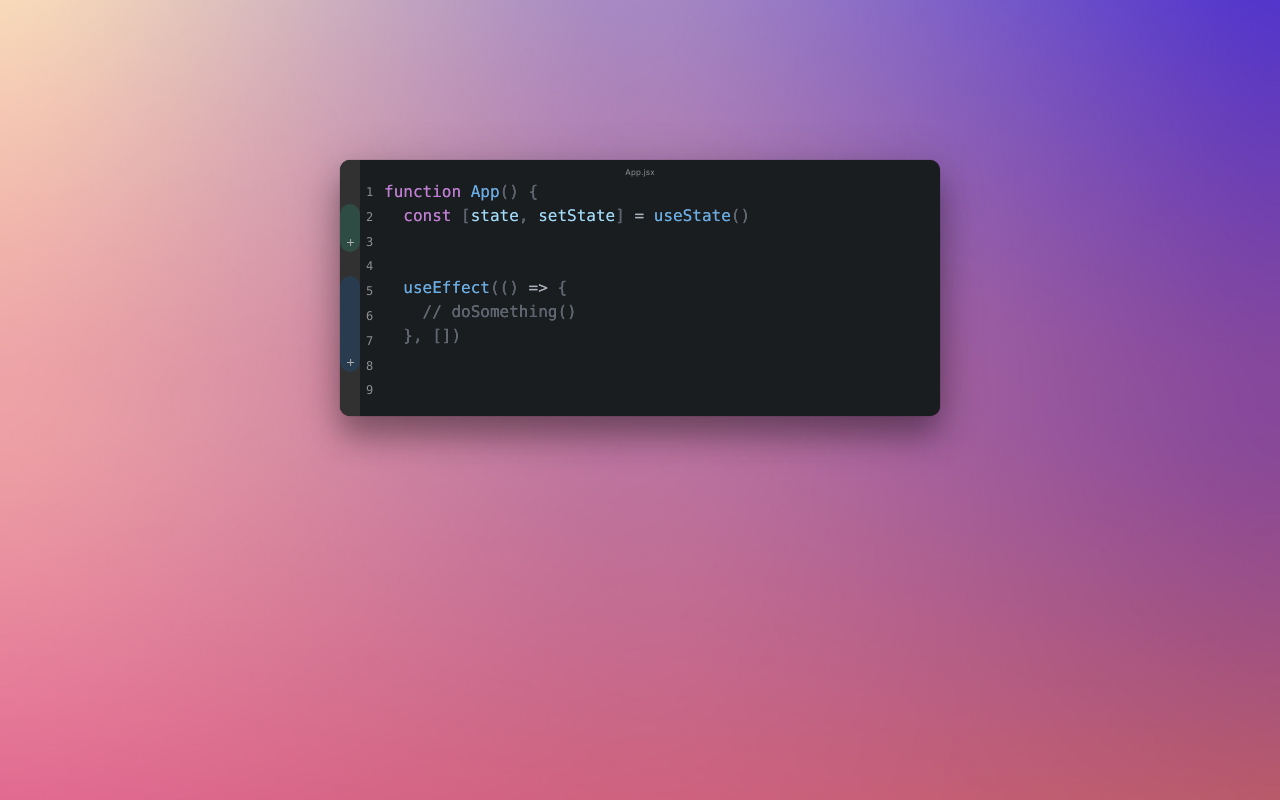
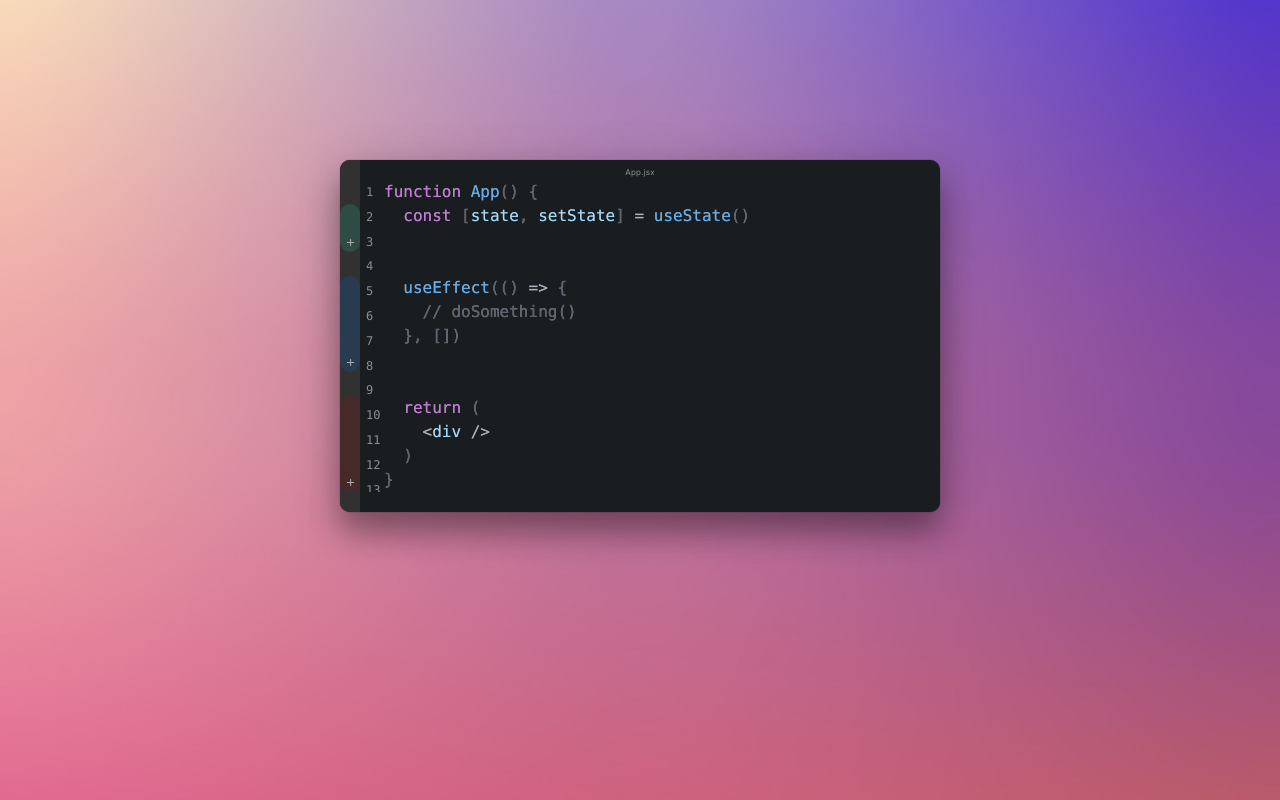
Before and after one commit to danilowoz/ide-concept, a React (Create React App) app: page / in a window 1280 px wide. Built offline with nearby package versions, Linux system fonts and the light colour scheme.

Commit message:
add new area

```diff
--- a/src/App.tsx
+++ b/src/App.tsx
@@ -1,6 +1,6 @@
 import CodeEditor from "./CodeEditor";
 import { Editor, Bar, LineCounter, Body, Filename } from "./AppUI";
-import { useNavRef } from "./utils/hooks/navRef";
+import { useNavRef } from "./utils/navRef";
 import * as actions from "./actions";
 import { GlobalStyle } from "./utils/globalStyle";
 
@@ -49,6 +49,15 @@ export default function App() {
   `}
           />
           <CodeEditor type="empty" data={""} />
+
+          <CodeEditor
+            type="empty"
+            barColor="#552525"
+            data={`  return (
+    <div />
+  )
+}`}
+          />
         </Editor>
       </Body>
     </>
--- a/src/AppUI.tsx
+++ b/src/AppUI.tsx
@@ -1,7 +1,7 @@
 import styled from "styled-components";
 
 export const Body = styled.div`
-  padding-top: 10em;
+  padding: 10em 0;
 `;
 
 export const Editor = styled.div`
--- a/src/CodeEditor.tsx
+++ b/src/CodeEditor.tsx
@@ -133,7 +133,7 @@ export default forwardRef<
   {
     data: string;
     barColor?: string;
-    onJumpArea: any;
+    onJumpArea?: any;
     menuActions?: any[];
     type: "empty" | "state" | "effect";
   }
--- a/src/utils/SideBar.tsx
+++ b/src/utils/SideBar.tsx
@@ -1,6 +1,6 @@
 import React from "react";
 import ToolTip from "./ToolTip";
-import { BarAdd } from "./buttons/BarAdd";
+import { BarAdd } from "./BarAdd";
 import styled from "styled-components";
 
 export const Bar = styled.div`
--- a/src/utils/ToolTip.tsx
+++ b/src/utils/ToolTip.tsx
@@ -1,4 +1,4 @@
-import React, { useState } from "react";
+import React, { useRef } from "react";
 import styled, { keyframes } from "styled-components";
 import * as DropdownMenu from "@radix-ui/react-dropdown-menu";
 
@@ -80,7 +80,7 @@ const ToolTip: React.FC<{
   triggerRef: any;
 }> = ({ trigger, triggerRef, backgroundColor, items = [], onSelect }) => {
   const Trigger = trigger;
-  const [localClick, setLocalClick] = useState("main");
+  const localClick = useRef("main");
 
   return (
     <DropdownMenu.Root>
@@ -100,7 +100,7 @@ const ToolTip: React.FC<{
       >
         {items.map((item) => {
           const handle = () => {
-            if (localClick === "doc") {
+            if (localClick.current === "doc") {
               return window.open(item.documentation);
             }
 
@@ -109,14 +109,17 @@ const ToolTip: React.FC<{
 
           return (
             <StyledItem key={item.title} onSelect={handle}>
-              <span onMouseEnter={() => setLocalClick("main")} className="box">
+              <span
+                className="box"
+                onMouseEnter={() => (localClick.current = "main")}
+              >
                 {item.title}
               </span>
 
               {item.documentation && (
                 <span
-                  onMouseEnter={() => setLocalClick("doc")}
-                  onMouseLeave={() => setLocalClick("main")}
+                  onMouseEnter={() => (localClick.current = "doc")}
+                  onMouseLeave={() => (localClick.current = "main")}
                   className="box"
                 >
                   <svg width="8" height="8" viewBox="0 0 8 8" fill="none">
--- a/src/utils/globalStyle.tsx
+++ b/src/utils/globalStyle.tsx
@@ -6,7 +6,7 @@ export const GlobalStyle = createGlobalStyle`
     margin: 0;
     background: url("./background.jpg") center center;
     background-size: cover;
-    height: 100vh;
+    min-height: 100vh;
     font-family: 'Inter', sans-serif;
   }
 `;
```
Also changed, not shown: src/utils/BarAdd.tsx (renamed from src/utils/buttons/BarAdd.tsx), src/utils/navRef.ts (renamed from src/utils/hooks/navRef.ts).
